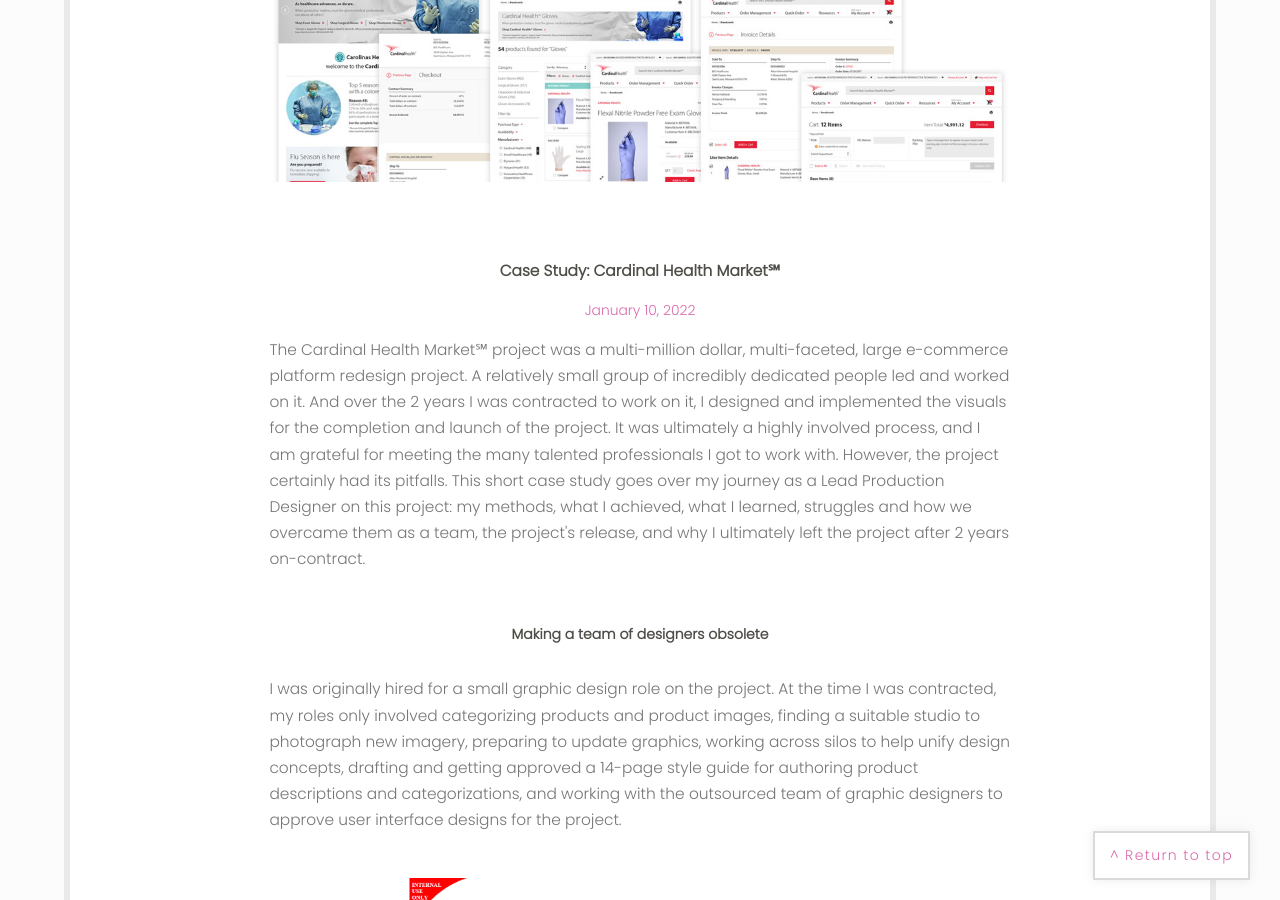
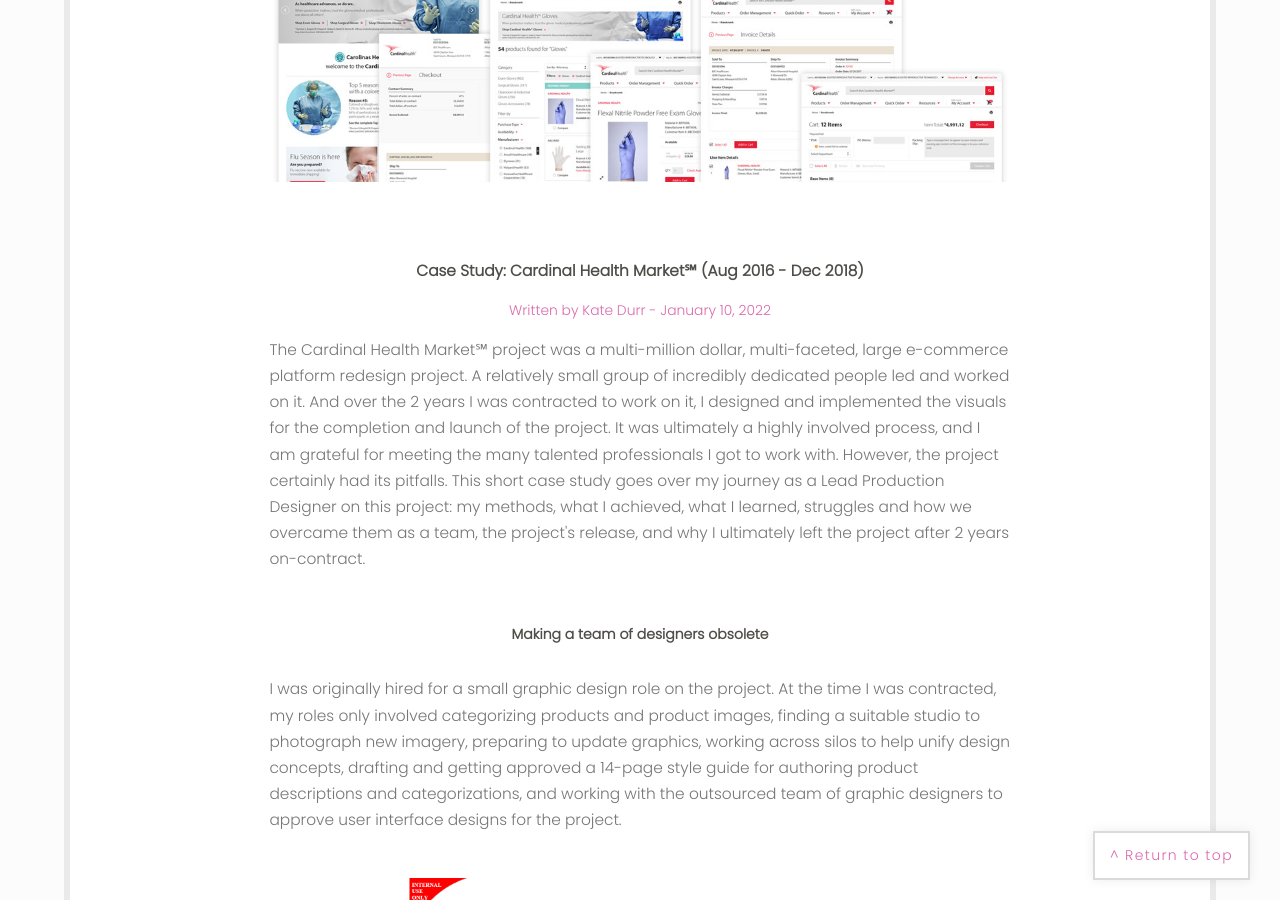
Before and after one commit to Kaedurr/portfolio, a Jekyll site: the page built from case-studies.html, in a window 1280 px wide and 900 px high, scrolled down 577 px. Built offline with Jekyll 4.4.1, drawn with Linux system fonts in a browser that asks for light colours; some web fonts are replaced.

Commit message:
update title of Cardinal Health case study
Updated title of Cardinal Health case study to clarify dates worked on versus date article was published

```diff
--- a/case-studies.html
+++ b/case-studies.html
@@ -16,8 +16,8 @@
               <div class="hr"></div>
                <div class="holder wow fadeIn" data-wow-delay="0.1s">
                 <img src="img/blog/01-01_banner-20220113.jpg" alt="A collage showcases various elements I worked on as part of the Cardinal Health Market project." class="photo-news"/>
-                <h5>Case Study: Cardinal Health Market℠
-                <span class="date">January 10, 2022</span></h5>
+                <h5>Case Study: Cardinal Health Market℠ (Aug 2016 - Dec 2018)
+                <span class="date">Written by Kate Durr - January 10, 2022</span></h5>
                 <p>The Cardinal Health Market℠ project was a multi-million dollar, multi-faceted, large e-commerce platform redesign project. A relatively small group of incredibly dedicated people led and worked on it. And over the 2 years I was contracted to work on it, I designed and implemented the visuals for the completion and launch of the project. It was ultimately a highly involved process, and I am grateful for meeting the many talented professionals I got to work with. However, the project certainly had its pitfalls. This short case study goes over my journey as a Lead Production Designer on this project: my methods, what I achieved, what I learned, struggles and how we overcame them as a team, the project's release, and why I ultimately left the project after 2 years on-contract.</p>
                 <h6>Making a team of designers obsolete</h6>
                 <p>I was originally hired for a small graphic design role on the project. At the time I was contracted, my roles only involved categorizing products and product images, finding a suitable studio to photograph new imagery, preparing to update graphics, working across silos to help unify design concepts, drafting and getting approved a 14-page style guide for authoring product descriptions and categorizations, and working with the outsourced team of graphic designers to approve user interface designs for the project.</p>
```
